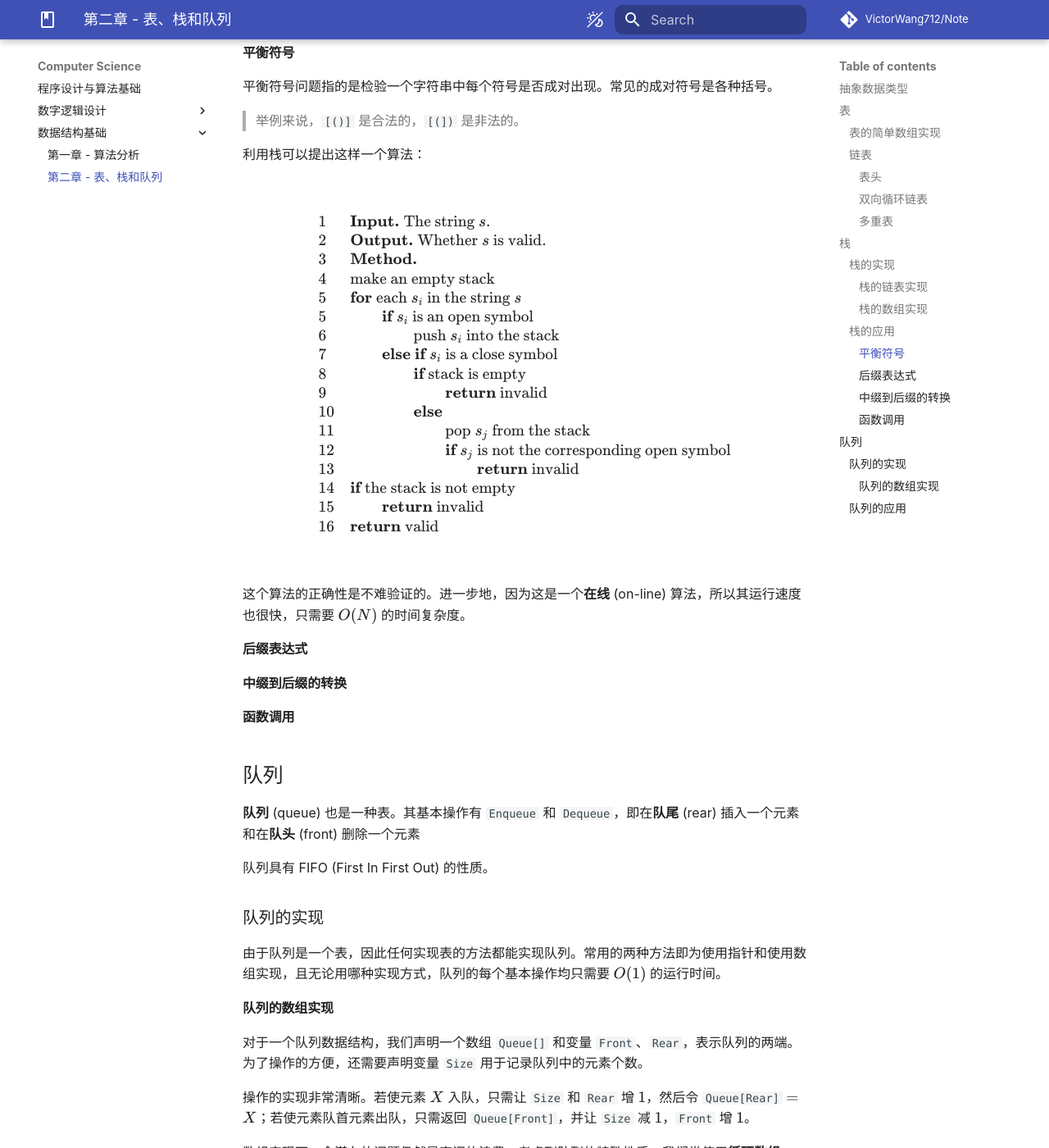
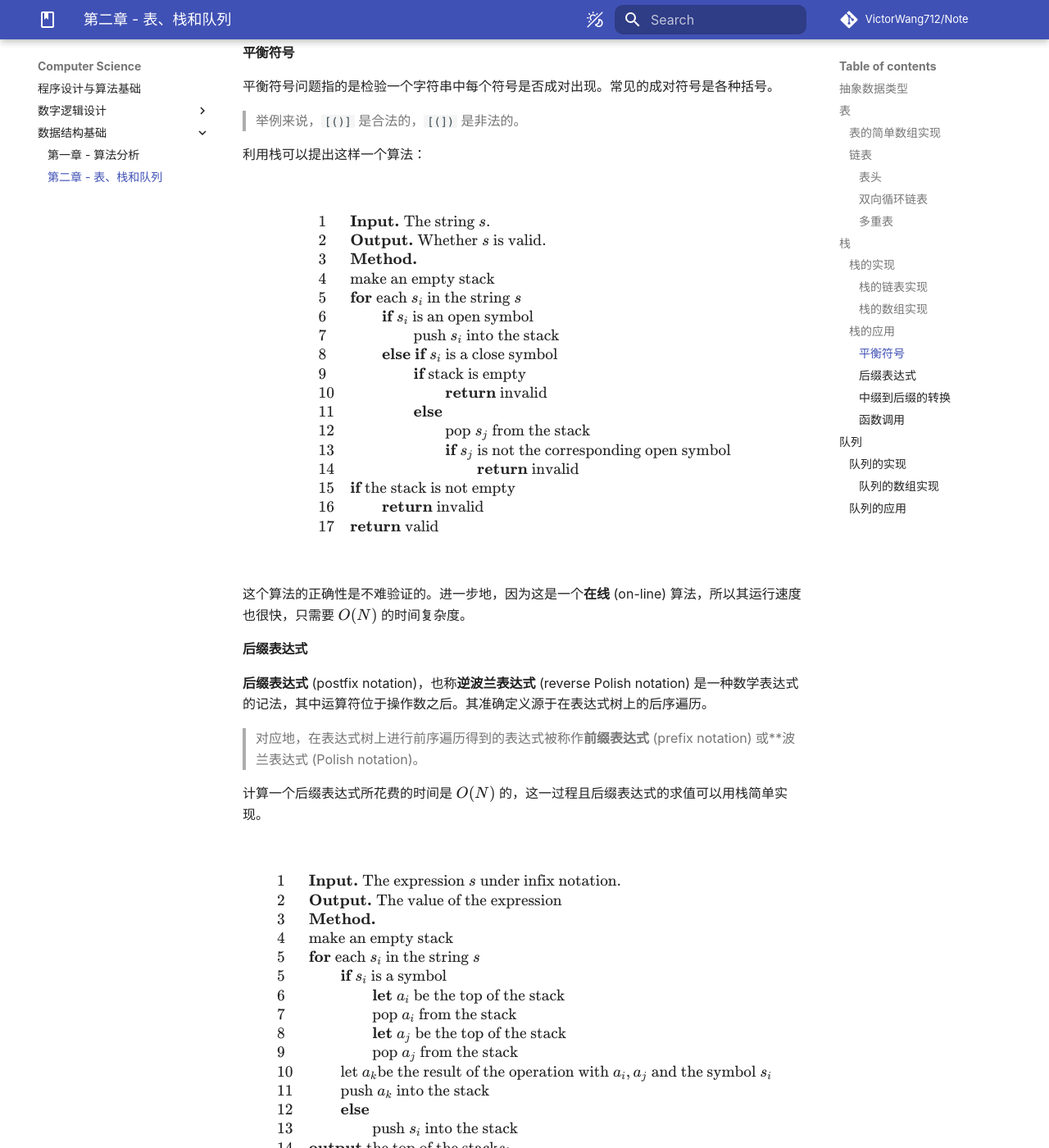
Before and after one commit to VictorWang712/Note, an MkDocs documentation site: the page built from docs/computer_science/data_structure_basics/chapter_2.md, in a window 1280 px wide and 1400 px high, scrolled down 2932 px. Shown: the whole window at 82% size. Built offline with MkDocs 1.6.1 and Material for MkDocs 9.7.7, drawn with Linux system fonts in a browser that asks for light colours; some web fonts are replaced; comment, search, counter and statistics services are not loaded; some of the changed text lies outside the part shown.

Commit message:
docs: Edit Data Structure Basics' Chapter 2

```diff
--- a/docs/computer_science/data_structure_basics/chapter_2.md
+++ b/docs/computer_science/data_structure_basics/chapter_2.md
@@ -111,18 +111,18 @@
 3 &  \textbf{Method. } \\
 4 &  \text{make an empty stack} \\
 5 &  \textbf{for} \text{ each } s_{i} \text{ in the string } s \\
-5 &  \qquad \textbf{if } s_{i} \text{ is an open symbol} \\
-6 &  \qquad\qquad \text{push } s_{i} \text{ into the stack } \\
-7 &  \qquad \textbf{else if } s_{i} \text{ is a close symbol} \\
-8 &  \qquad\qquad \textbf{if } \text{stack is empty } \\
-9 &  \qquad\qquad\qquad \textbf{return } \text{invalid} \\
-10 &  \qquad\qquad \textbf{else} \\
-11 &  \qquad\qquad\qquad \text{pop } s_{j} \text{ from the stack } \\
-12 &  \qquad\qquad\qquad \textbf{if } s_{j} \text{ is not the corresponding open symbol} \\
-13 &  \qquad\qquad\qquad\qquad \textbf{return } \text{invalid} \\
-14 &  \textbf{if } \text{the stack is not empty} \\
-15 &  \qquad \textbf{return } \text{invalid} \\
-16 &  \textbf{return } \text{valid}
+6 &  \qquad \textbf{if } s_{i} \text{ is an open symbol} \\
+7 &  \qquad\qquad \text{push } s_{i} \text{ into the stack } \\
+8 &  \qquad \textbf{else if } s_{i} \text{ is a close symbol} \\
+9 &  \qquad\qquad \textbf{if } \text{stack is empty } \\
+10 &  \qquad\qquad\qquad \textbf{return } \text{invalid} \\
+11 &  \qquad\qquad \textbf{else} \\
+12 &  \qquad\qquad\qquad \text{pop } s_{j} \text{ from the stack } \\
+13 &  \qquad\qquad\qquad \textbf{if } s_{j} \text{ is not the corresponding open symbol} \\
+14 &  \qquad\qquad\qquad\qquad \textbf{return } \text{invalid} \\
+15 &  \textbf{if } \text{the stack is not empty} \\
+16 &  \qquad \textbf{return } \text{invalid} \\
+17 &  \textbf{return } \text{valid}
 \end{array}
 $$
 
@@ -130,9 +130,76 @@
 
 #### 后缀表达式
 
+**后缀表达式** (postfix notation)，也称**逆波兰表达式** (reverse Polish notation) 是一种数学表达式的记法，其中运算符位于操作数之后。其准确定义源于在表达式树上的后序遍历。
+
+> 对应地，在表达式树上进行前序遍历得到的表达式被称作**前缀表达式** (prefix notation) 或**波兰表达式 (Polish notation)。
+
+计算一个后缀表达式所花费的时间是 $O(N)$ 的，这一过程且后缀表达式的求值可以用栈简单实现。
+
+$$
+\begin{array}{ll}
+1 &  \textbf{Input. } \text{The expression } s \text{ under infix notation.} \\
+2 &  \textbf{Output. } \text{The value of the expression} \\
+3 &  \textbf{Method. } \\
+4 &  \text{make an empty stack} \\
+5 &  \textbf{for} \text{ each } s_{i} \text{ in the string } s \\
+5 &  \qquad \textbf{if } s_{i} \text{ is a symbol} \\
+6 &  \qquad\qquad \textbf{let } a_{i} \text{ be the top of the stack} \\
+7 &  \qquad\qquad \text{pop } a_{i} \text{ from the stack} \\
+8 &  \qquad\qquad \textbf{let } a_{j} \text{ be the top of the stack} \\
+9 &  \qquad\qquad \text{pop } a_{j} \text{ from the stack} \\
+10 &  \qquad \text{let } a_{k} \text{be the result of the operation with } a_{i}, a_{j} \text{ and the symbol } s_{i} \\
+11 &  \qquad \text{push } a_{k} \text{ into the stack}\\
+12 &  \qquad \textbf{else} \\
+13 &  \qquad\qquad \text{push } s_{i} \text{ into the stack} \\
+14 &  \textbf{output } \text{the top of the stack} s_{i} \\
+\end{array}
+$$
+
+值得注意的是，以后缀表达式形式给出的表达式的运算顺序是唯一确定的，也就意味着不需要给出运算符的优先级。得益于以上优势，后缀表达式在计算机领域有广泛的应用。
+
 #### 中缀到后缀的转换
 
+我们常见的标准形式的表达式被称作**中缀表达式** (infix notation)，因此一个常见的问题就是如何将中缀表达式转换为后缀表达式。
+
+假设我们的中缀表达式只含有 $+, -, \times, /, ()$ 五种符号和由一个字母所表示的变量，且符号优先级与通用的数学运算相一致，我们同样可以用栈来完成这一转换过程。
+
+$$
+\begin{array}{ll}
+1 &  \textbf{Input. } \text{The expression } s \text{ under infix notation.} \\
+2 &  \textbf{Output. } \text{The expression } s \text{ under postfix notation.} \\
+3 &  \textbf{Method. } \\
+4 &  \text{make an empty stack} \\
+5 &  \textbf{for} \text{ each } s_{i} \text{ in the string } s \\
+5 &  \qquad \textbf{if } s_{i} \text{ is a letter} \\
+6 &  \qquad\qquad \textbf{output } s_{i} \\
+7 &  \qquad \textbf{else if } s_{i} \text{ is } ) \\
+8 &  \qquad\qquad \textbf{while } \text{the top of the stack } s_{j} \text{ is not } ( \\
+9 & \qquad\qquad\qquad \textbf{output } s_{j} \\
+10 & \qquad\qquad\qquad \text{pop } s_{j} \text{ from the stack} \\
+11 & \qquad\qquad \text{pop the top of the stack } s_{j} \text{ from the stack} \\
+12 &  \qquad \textbf{else} \\
+13 &  \qquad\qquad \textbf{while } \text{the priority of top of the stack } s_{j} \text{ is not lower than } s_{i} \\
+14 & \qquad\qquad\qquad \textbf{output } s_{j} \\
+15 & \qquad\qquad\qquad \text{pop } s_{j} \text{ from the stack} \\
+16 & \qquad\qquad \text{push } s_{i} \text{ into the stack} \\
+17 &  \textbf{while } \text{the stack is not empty} \\
+18 &  \qquad \textbf{output } \text{the top of the stack } s_{i} \\
+19 &  \qquad \text{pop } s_{i} \text{ from the stack} \\
+\end{array}
+$$
+
 #### 函数调用
+
+在一个复杂的程序中，函数的调用往往互相嵌套，但不难发现这一过程和前述的平衡符号问题是一致的。因此我们也可以使用栈来解决这一问题。
+
+一般地，在实现递归的程序设计语言中，所存储的信息称作**活动记录** (activation record)，或称作**栈帧** (stack frame)。函数的调用即是以入栈和出栈的方式有序执行的。
+
+在实际情况中，计算机的内存是有限的，这便导致了一个常见的问题，即栈溢出。栈溢出往往发生在函数调用不当的情况下，尤其是在递归不当的情况下。
+
+一个使用递归极端不当的情况称作**尾递归** (tail recursion)，即在程序的末尾进行递归调用。由于尾递归可以简单地通过带参数的顺序实现所替代，而两者对空间的消耗是天差地别的，所以在编写程序时要力图避免出现尾递归的情况。
+
+事实上，所有的递归总是能转变成非递归的实现，这也正是编译器在将代码编译为汇编语言时所做的事情。但出于程序逻辑性和易读性的考量，我们仍然在编写程序时使用递归。
 
 ## 队列
 
```
